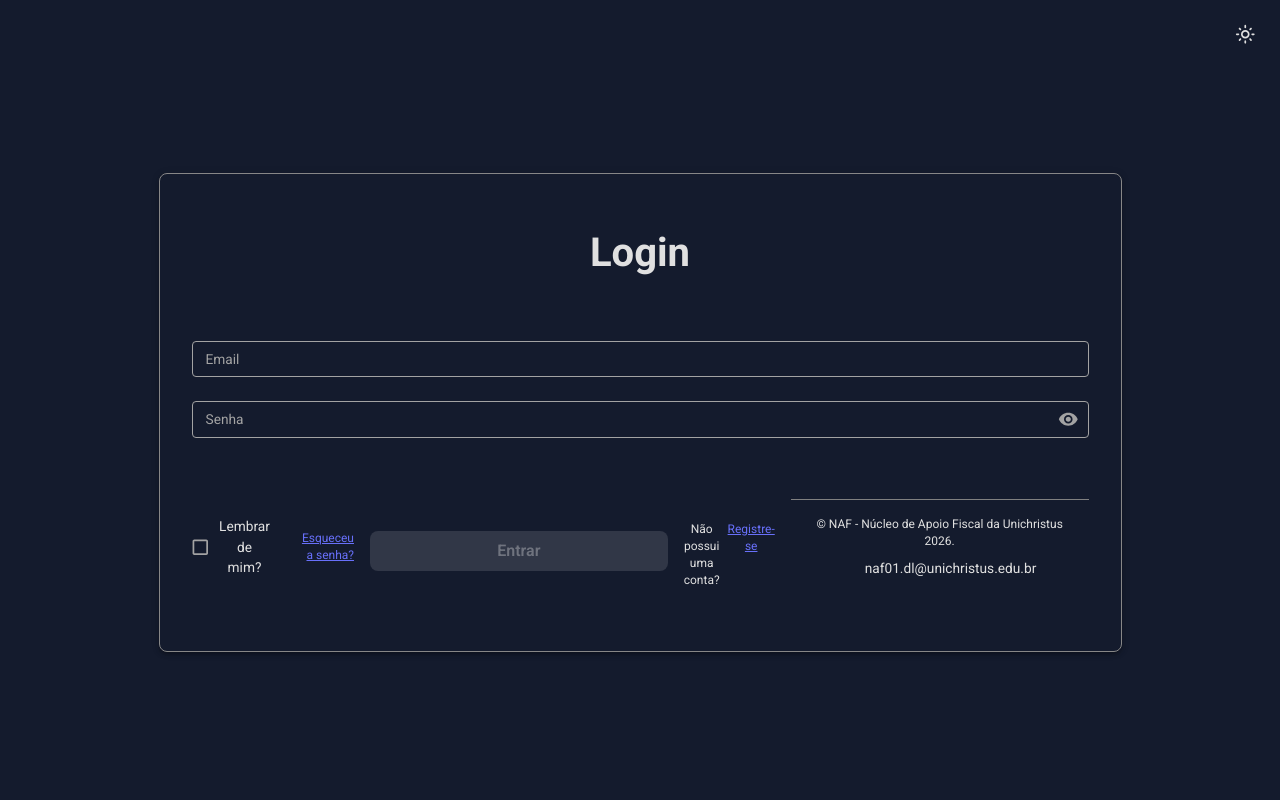
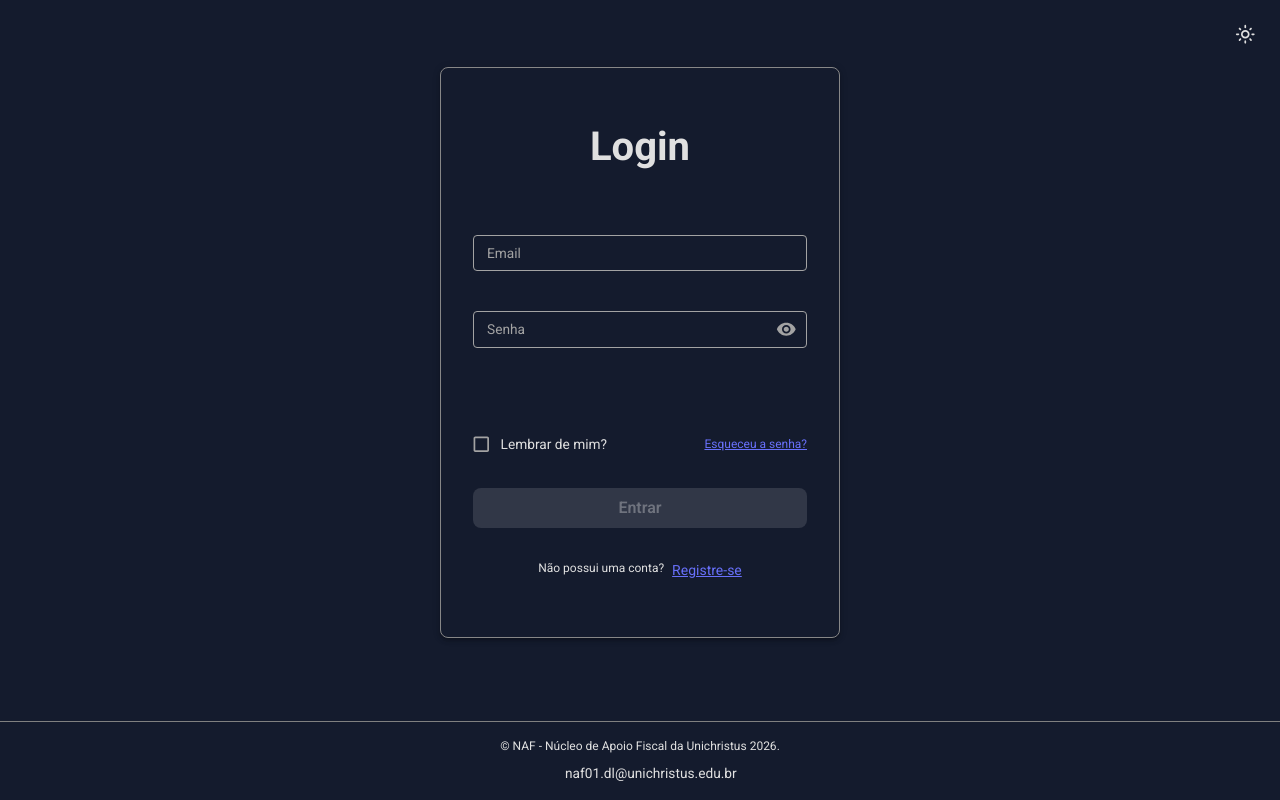
Before and after one commit to GabriellaCLima/TaxComponents, a React (Vite) app: page / in a window 1280 px wide. Built offline with nearby package versions, Linux system fonts and the light colour scheme; some icons are missing.

Commit message:
reajuste a interface login

```diff
--- a/src/Pages/Login/Login.jsx
+++ b/src/Pages/Login/Login.jsx
@@ -44,7 +44,6 @@ const Login = () => {
 
   const onSubmit = async (data) => {
     setLoginError("");
-
     try {
       console.log("Enviando dados para login:", {
         email: data.email,
@@ -57,12 +56,10 @@ const Login = () => {
         password: data.password,
       });
 
-      // ✅ Login bem-sucedido (token e user já salvos automaticamente no api.js)
       console.log("Login bem-sucedido:", result.user);
       navigate("/home");
 
     } catch (error) {
-      // ✅ Captura erros do backend
       setLoginError(error.message || "Email ou senha incorretos");
       console.error("Erro no login:", error);
     }
@@ -104,6 +101,8 @@ const Login = () => {
           my: "auto",
           px: 4,
           py: 7,
+          width: "100%",
+          maxWidth: "400px", // ✅ limita a largura do card igual ao original
           backgroundColor: colors.primary[500],
           borderRadius: 2,
           borderColor: "#878787",
@@ -134,7 +133,6 @@ const Login = () => {
             gap: 2,
           }}
         >
-          <Box>
           <EmailInput register={register} errors={errors} />
           <PasswordInput register={register} errors={errors} />
 
@@ -153,15 +151,13 @@ const Login = () => {
           >
             {loginError}
           </Typography>
-          </Box>
 
+          {/* Lembrar de mim + Esqueceu a senha */}
           <Box
             sx={{
               display: "flex",
               alignItems: "center",
               justifyContent: "space-between",
-              gap: 2,
-              flexDirection: { xs: "column", sm: "row" },
             }}
           >
             <FormControlLabel
@@ -169,8 +165,6 @@ const Login = () => {
               control={
                 <Checkbox
                   sx={{
-                    display: "inline-flex",
-                    alignItems: "center",
                     color: colors.grey[300],
                     "&.Mui-checked": {
                       color: colors.blueAccent[500],
@@ -184,22 +178,13 @@ const Login = () => {
                 },
               }}
             />
-
-            <Box
-              sx={{
-                textAlign: { xs: "center", sm: "right" },
-                width: { xs: "100%", sm: "auto" },
-              }}
-            >
-              <Typography variant="body2" sx={{ color: colors.grey[600] }}>
+            <Typography variant="body2">
               <Link
                 onClick={() => navigate("/login/forgot")}
                 sx={{
                   cursor: "pointer",
                   color: colors.blueAccent[500],
-                    "&:hover": {
-                      color: colors.blueAccent[600],
-                    },
+                  "&:hover": { color: colors.blueAccent[600] },
                   textDecoration: "underline",
                 }}
               >
@@ -208,10 +193,12 @@ const Login = () => {
             </Typography>
           </Box>
 
+          {/* Botão Entrar */}
           <ButtonUsage type="submit" disabled={isButtonDisabled}>
             Entrar
           </ButtonUsage>
 
+          {/* Não possui uma conta */}
           <Box
             sx={{
               display: "flex",
@@ -223,29 +210,26 @@ const Login = () => {
             <Typography variant="body2" sx={{ color: colors.grey[100] }}>
               Não possui uma conta?
             </Typography>
-              <Typography variant="body2" sx={{ color: colors.grey[600] }}>
             <Link
               onClick={() => navigate("/Register")}
               sx={{
                 cursor: "pointer",
                 color: colors.blueAccent[500],
-                    "&:hover": {
-                      color: colors.blueAccent[600],
-                    },
+                "&:hover": { color: colors.blueAccent[600] },
                 textDecoration: "underline",
+                fontSize: "0.875rem",
               }}
             >
               Registre-se
             </Link>
-              </Typography>
+          </Box>
+
+        </Box>
       </Box>
 
       <Footer />
 
     </Box>
-        </Box>
-      </Box>
-    </Box>
   );
 };
 
```
Lines whose indentation alone changed are shown as unchanged.
